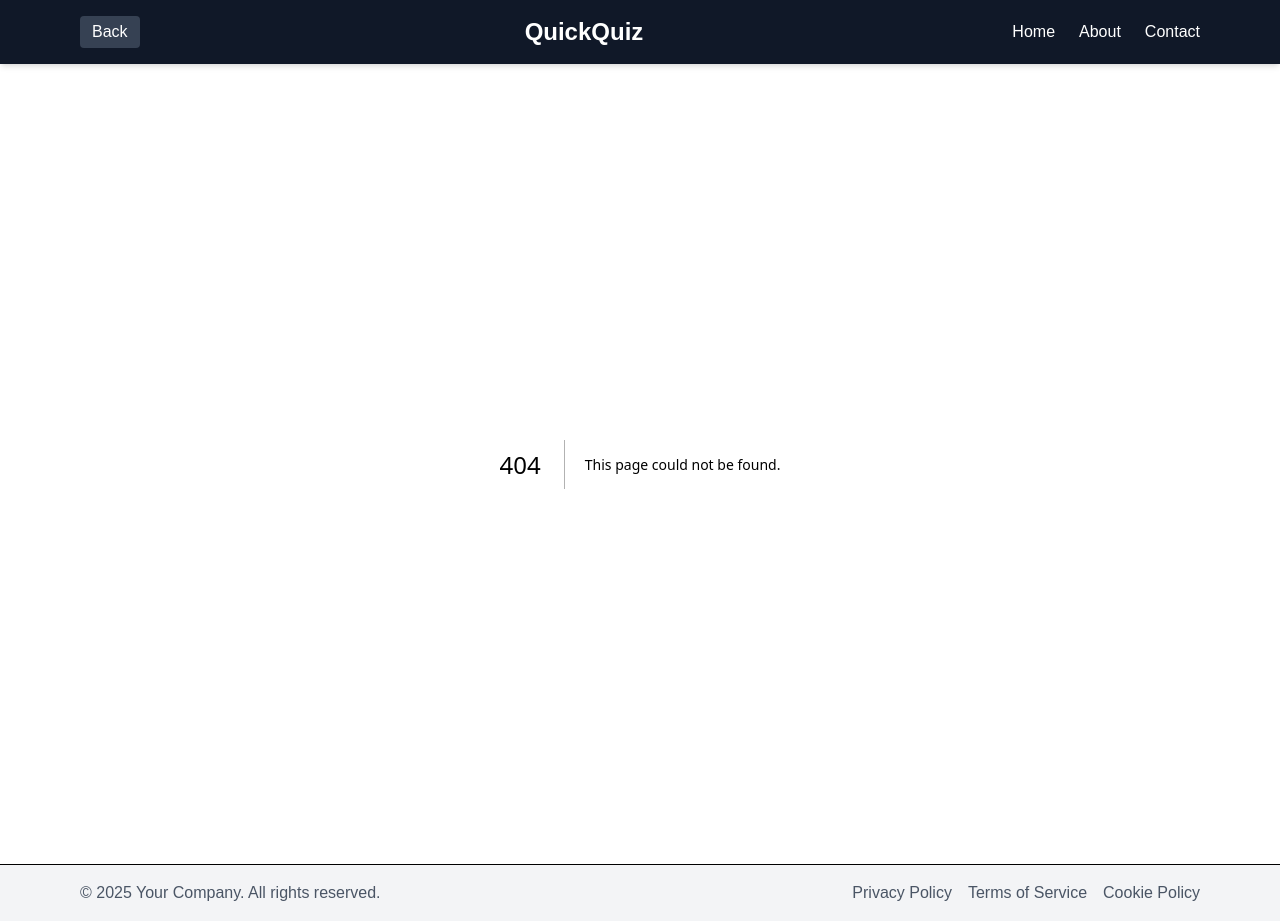
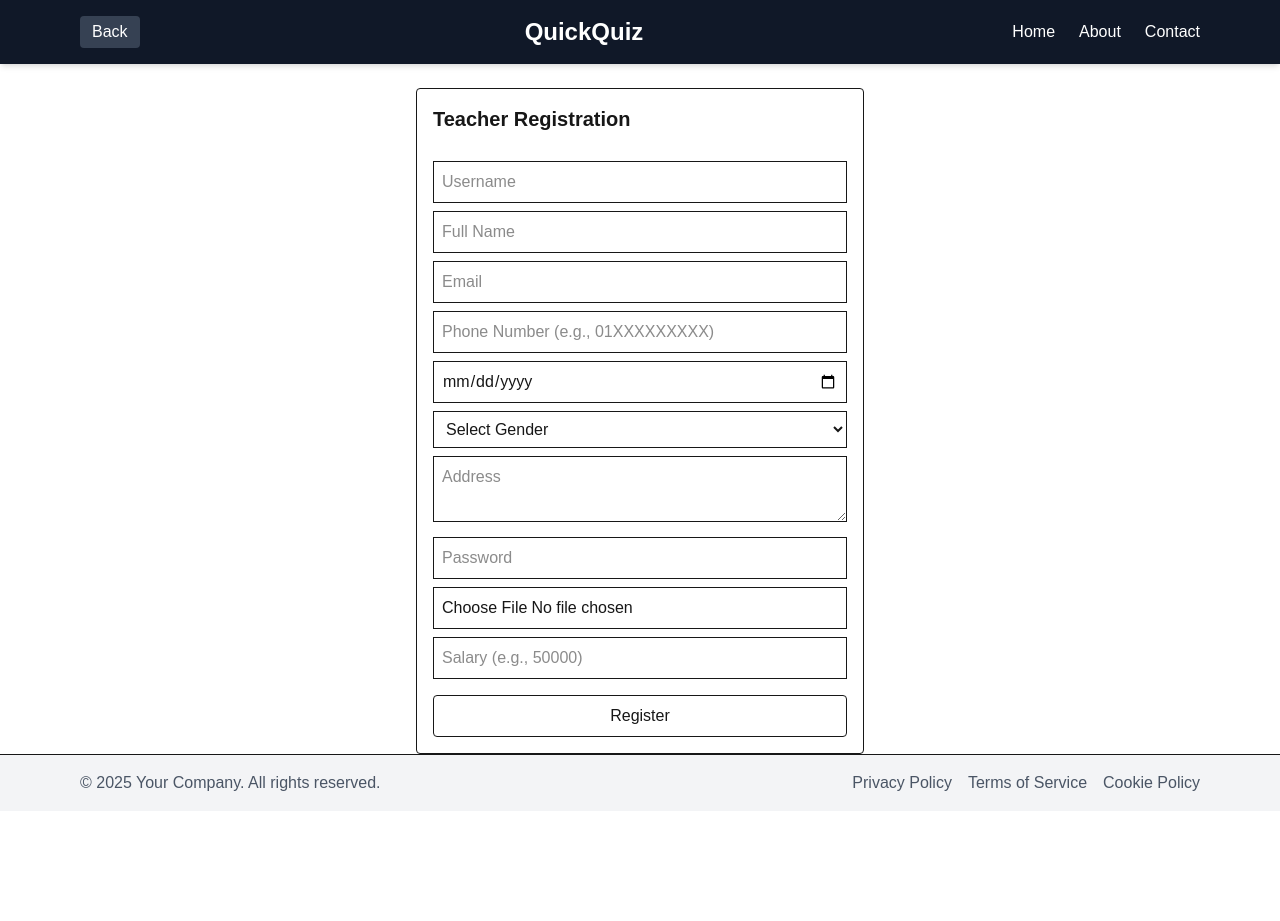
Before and after one commit to MuntasirMaruf/quickquiz_front, a Next.js app: page /registration/teacher in a window 1280 px wide. Before the commit this address had no page. After the commit the page ends 811 px from the top, so only its background shows below. Built offline with nearby package versions, Linux system fonts and the light colour scheme.

Commit message:
teacher axios

```diff
--- /dev/null
+++ b/app/(user)/registration/teacher/page.tsx
@@ -0,0 +1,216 @@
+"use client";
+
+import { useState } from "react";
+import { useRouter } from "next/navigation";
+import axios from "axios";
+
+export default function RegistrationPage() {
+  const router = useRouter();
+
+  // individual fields
+  const [username, setUsername] = useState<string>("");
+  const [fullName, setFullName] = useState<string>("");
+  const [email, setEmail] = useState<string>("");
+  const [phoneNumber, setPhoneNumber] = useState<string>("");
+  const [dateOfBirth, setDateOfBirth] = useState<string>("");
+  const [gender, setGender] = useState<string>("");
+  const [address, setAddress] = useState<string>("");
+  const [password, setPassword] = useState<string>("");
+  const [displayPicture, setDisplayPicture] = useState<File | null>(null);
+  const [salary, setSalary] = useState<string>("");
+
+  const [error, setError] = useState("");
+  //const [submitting, setSubmitting] = useState(false);
+
+  // 🔎 validation
+  const validate = () => {
+    if (!username) return "Username is required.";
+    if (!/^[a-zA-Z0-9_]+$/.test(username))
+      return "Username must contain only letters, numbers, and underscores.";
+
+    if (!fullName) return "Full name is required.";
+    if (!/^[A-Za-z ]+$/.test(fullName))
+      return "Name must contain letters and spaces only.";
+
+    if (!email) return "Email is required.";
+    if (email.length > 200) return "Email must not exceed 200 characters.";
+    // (Optional) keep email format basic check
+    const basicEmail = /^[^\s@]+@[^\s@]+\.[^\s@]+$/;
+    if (!basicEmail.test(email)) return "Please enter a valid email address.";
+
+    if (!phoneNumber) return "Phone number is required.";
+    if (!/^01\d{9}$/.test(phoneNumber)) return "Invalid phone number.";
+
+    if (!dateOfBirth) return "Date of birth is required.";
+
+    if (!/^(Male|Female|Others)$/.test(gender))
+      return "Gender must be Male/Female/Others.";
+
+    if (address.length > 300)
+      return "Address must not exceed 300 characters.";
+
+    if (!password) return "Password is required.";
+    if (password.length < 6)
+      return "Password must be at least 6 characters.";
+    if (!/(?=.*[a-z])/.test(password))
+      return "Password must contain at least one lowercase letter.";
+
+    if (!/^\d+(\.\d+)?$/.test(salary))
+      return "Salary must be a valid non-negative number.";
+
+
+    // display picture optional
+    // if (!displayPicture) return "Display picture is required.";
+
+    return "";
+  };
+
+  // 🔎 submit
+  const handleSubmit = async (e: React.FormEvent<HTMLFormElement>) => {
+    e.preventDefault();
+    setError("");
+
+    const msg = validate();
+    if (msg) {
+      setError(msg);
+      return;
+    }
+
+
+    try {
+        const data  = {
+    username: "leo1",
+    fullname: "John Doe",
+    email: "leo@gmail.com",
+    phone_number: "01134566691",
+    date_of_birth: "1985-07-15",
+    gender: "Male",
+    address: "123 Main St, Cityville",
+    password: "john1@23"
+
+}
+            const res = await axios.post(
+                `http://localhost:3000/teacher/register`,
+                data
+            );
+            alert("Registration successful");
+
+
+        } catch (error) {
+            console.error("Error submitting form:", error);
+            if (axios.isAxiosError(error)) {
+                const errorMessage = error.response?.data?.message || error.message;
+                alert("Registration failed: " + errorMessage);
+            } else {
+                alert("Something went wrong! Please try again.");
+            }
+        }
+    router.push("/login");
+    //setSubmitting(false);
+  };
+
+  return (
+    <div className="max-w-md mx-auto mt-6 border p-4 rounded">
+      <h2 className="text-xl font-semibold mb-3">Teacher Registration</h2>
+      <div className="h-4">
+      {error && <p className="mb-3 text-sm text-red-600">{error}</p>}
+     </div>
+
+      <form onSubmit={handleSubmit}>
+        <input
+          name="username"
+          placeholder="Username"
+          value={username}
+          onChange={(e) => setUsername(e.target.value)}
+          className="w-full border p-2 mb-2"
+        />
+
+        <input
+          name="fullName"
+          placeholder="Full Name"
+          value={fullName}
+          onChange={(e) => setFullName(e.target.value)}
+          className="w-full border p-2 mb-2"
+        />
+
+        <input
+          type="email"
+          name="email"
+          placeholder="Email"
+          value={email}
+          onChange={(e) => setEmail(e.target.value)}
+          className="w-full border p-2 mb-2"
+        />
+
+        <input
+          name="phone_number"
+          placeholder="Phone Number (e.g., 01XXXXXXXXX)"
+          value={phoneNumber}
+          onChange={(e) => setPhoneNumber(e.target.value)}
+          className="w-full border p-2 mb-2"
+        />
+
+        <input
+          type="date"
+          name="date_of_birth"
+          value={dateOfBirth}
+          onChange={(e) => setDateOfBirth(e.target.value)}
+          className="w-full border p-2 mb-2"
+        />
+
+        <select
+          name="gender"
+          value={gender}
+          onChange={(e) => setGender(e.target.value)}
+          className="w-full border p-2 mb-2"
+        >
+          <option value="">Select Gender</option>
+          <option value="Male">Male</option>
+          <option value="Female">Female</option>
+          <option value="Others">Others</option>
+        </select>
+
+        <textarea
+          name="address"
+          placeholder="Address"
+          value={address}
+          onChange={(e) => setAddress(e.target.value)}
+          className="w-full border p-2 mb-2"
+        />
+
+        <input
+          type="password"
+          name="password"
+          placeholder="Password"
+          value={password}
+          onChange={(e) => setPassword(e.target.value)}
+          className="w-full border p-2 mb-2"
+        />
+
+        <input
+          type="file"
+          name="display_picture"
+          accept="image/*"
+          onChange={(e) => setDisplayPicture(e.target.files?.[0] || null)}
+          className="w-full border p-2 mb-2"
+        />
+         <input
+          type="text"
+          name="salary"
+          placeholder="Salary (e.g., 50000)"
+          value={salary}
+          onChange={(e) => setSalary(e.target.value)}
+          className="w-full border p-2 mb-2"
+        />
+
+        <button className="w-full border p-2 mt-2 rounded"
+          type="submit"
+
+        >Register
+
+        </button>
+
+      </form>
+    </div>
+  );
+}
```
